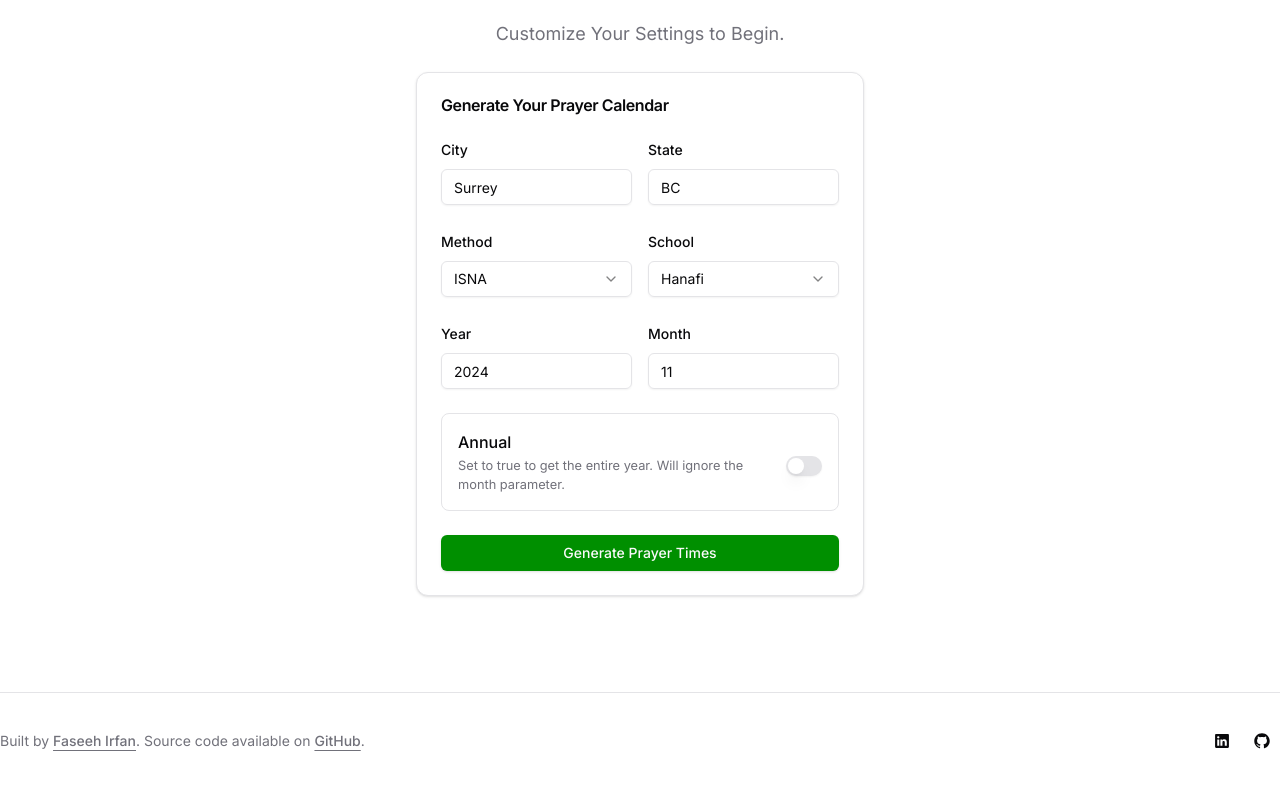
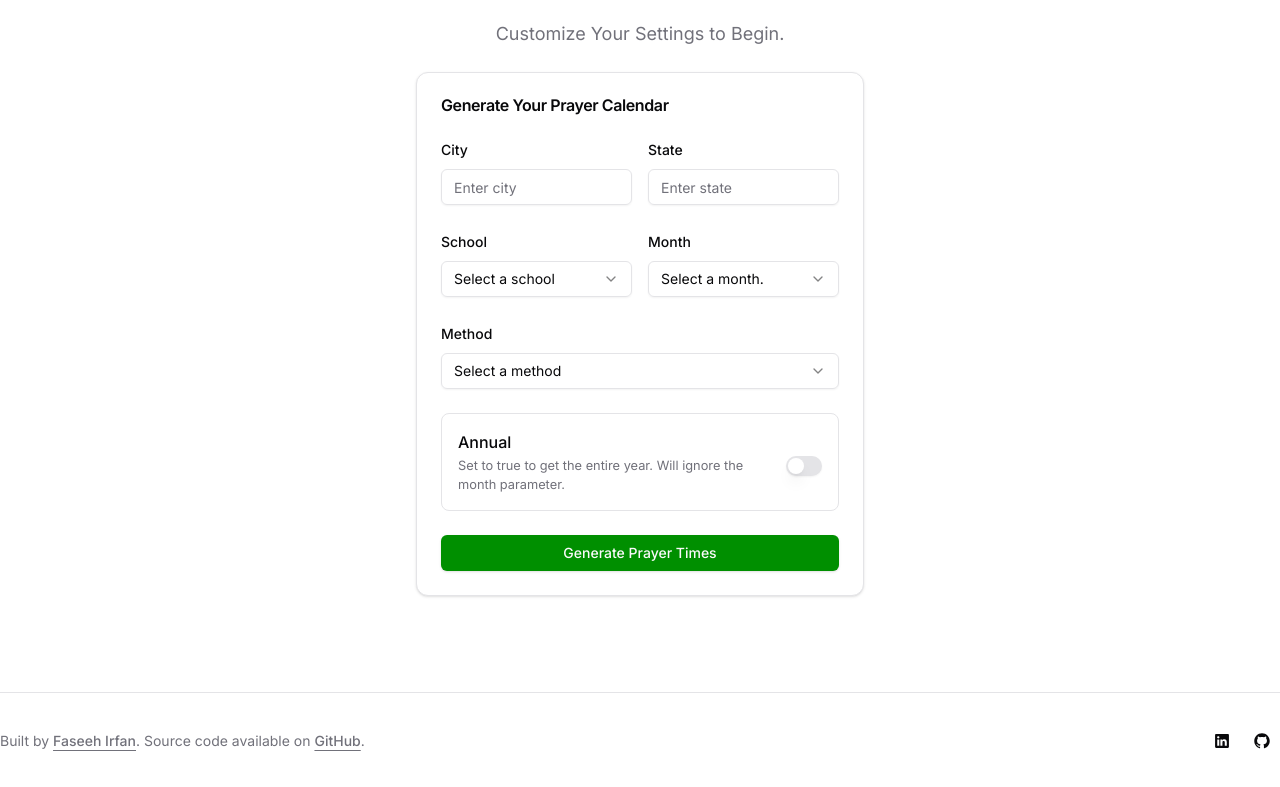
Before and after one commit to faseehirfan/prayerTimes, a Next.js app in the folder prayer-times/: page / in a window 1280 px wide. Shown: the part 1882-2669 px from the top of the page. Built offline with nearby package versions, Linux system fonts and the light colour scheme.

Commit message:
updates: form fields

```diff
--- a/prayer-times/components/prayertimesform.tsx
+++ b/prayer-times/components/prayertimesform.tsx
@@ -24,14 +24,14 @@ import {
 } from "@/components/ui/select";
 import { Switch } from "@/components/ui/switch";
 import { Card, CardContent, CardHeader, CardTitle } from "@/components/ui/card";
+import { METHODS, MONTHS } from "@/lib/constants";
 
 const formSchema = z.object({
   city: z.string().min(1, { message: "City is required" }),
   state: z.string().min(1, { message: "State is required" }),
   method: z.string().min(1, { message: "Method is required" }),
   school: z.string().min(1, { message: "School is required" }),
-  year: z.number().int().min(2000).max(2100),
-  month: z.number().int().min(1).max(12),
+  month: z.string().min(1, { message: "Month is required" }),
   annual: z.boolean(),
 });
 
@@ -41,12 +41,6 @@ export default function PrayerTimesForm() {
   const form = useForm<z.infer<typeof formSchema>>({
     resolver: zodResolver(formSchema),
     defaultValues: {
-      city: "Surrey",
-      state: "BC",
-      method: "2",
-      school: "1",
-      year: 2024,
-      month: 11,
       annual: false,
     },
   });
@@ -96,30 +90,6 @@ export default function PrayerTimesForm() {
               <div className="grid grid-cols-2 gap-4">
                 <FormField
                   control={form.control}
-                  name="method"
-                  render={({ field }) => (
-                    <FormItem>
-                      <FormLabel>Method</FormLabel>
-                      <Select
-                        onValueChange={field.onChange}
-                        defaultValue={field.value}
-                      >
-                        <FormControl>
-                          <SelectTrigger>
-                            <SelectValue placeholder="Select a method" />
-                          </SelectTrigger>
-                        </FormControl>
-                        <SelectContent>
-                          <SelectItem value="2">ISNA</SelectItem>
-                          {/* Add other methods as needed */}
-                        </SelectContent>
-                      </Select>
-                      <FormMessage />
-                    </FormItem>
-                  )}
-                />
-                <FormField
-                  control={form.control}
                   name="school"
                   render={({ field }) => (
                     <FormItem>
@@ -142,39 +112,62 @@ export default function PrayerTimesForm() {
                     </FormItem>
                   )}
                 />
-              </div>
-              <div className="grid grid-cols-2 gap-4">
-                <FormField
-                  control={form.control}
-                  name="year"
-                  render={({ field }) => (
-                    <FormItem>
-                      <FormLabel>Year</FormLabel>
-                      <FormControl>
-                        <Input
-                          type="number"
-                          {...field}
-                          onChange={(e) => field.onChange(+e.target.value)}
-                        />
-                      </FormControl>
-                      <FormMessage />
-                    </FormItem>
-                  )}
-                />
                 <FormField
                   control={form.control}
                   name="month"
                   render={({ field }) => (
                     <FormItem>
                       <FormLabel>Month</FormLabel>
-                      <FormControl>
-                        <Input
-                          type="number"
-                          {...field}
-                          onChange={(e) => field.onChange(+e.target.value)}
-                          disabled={isAnnual}
-                        />
-                      </FormControl>
+                      <Select
+                        disabled={isAnnual}
+                        onValueChange={field.onChange}
+                        defaultValue={field.value}
+                      >
+                        <FormControl>
+                          <SelectTrigger>
+                            <SelectValue placeholder="Select a month." />
+                          </SelectTrigger>
+                        </FormControl>
+                        <SelectContent>
+                          {MONTHS.map((month) => (
+                            <SelectItem key={month.value} value={month.value}>
+                              {month.label}
+                            </SelectItem>
+                          ))}
+                        </SelectContent>
+                      </Select>
+                      <FormMessage />
+                    </FormItem>
+                  )}
+                />
+              </div>
+              <div>
+                <FormField
+                  control={form.control}
+                  name="method"
+                  render={({ field }) => (
+                    <FormItem>
+                      <FormLabel>Method</FormLabel>
+                      <Select
+                        onValueChange={field.onChange}
+                        defaultValue={field.value}
+                      >
+                        <FormControl>
+                          <SelectTrigger>
+                            <SelectValue placeholder="Select a method" />
+                          </SelectTrigger>
+                        </FormControl>
+                        <SelectContent>
+                          {METHODS.map((method) => (
+                            <SelectItem
+                              key={`${method.value}-${method.label}`}
+                              value={method.value}
+                            >
+                              {method.label}
+                            </SelectItem>
+                          ))}
+                        </SelectContent>
+                      </Select>
                       <FormMessage />
                     </FormItem>
                   )}
--- /dev/null
+++ b/prayer-times/lib/constants.ts
@@ -0,0 +1,42 @@
+export const METHODS = [
+  { value: "2", label: "Islamic Society of North America (ISNA)" },
+  { value: "3", label: "Muslim World League" },
+  { value: "0", label: "Jafari / Shia Ithna-Ashari" },
+  { value: "1", label: "University of Islamic Sciences, Karachi" },
+  { value: "4", label: "Umm Al-Qura University, Makkah" },
+  { value: "5", label: "Egyptian General Authority of Survey" },
+  { value: "7", label: "Institute of Geophysics, University of Tehran" },
+  { value: "8", label: "Gulf Region" },
+  { value: "9", label: "Kuwait" },
+  { value: "10", label: "Qatar" },
+  { value: "12", label: "MUIS, Singapore OR UOIF, France" },
+  { value: "13", label: "Diyanet İşleri Başkanlığı, Turkey" },
+  { value: "14", label: "Spiritual Administration of Muslims of Russia" },
+  { value: "15", label: "Moonsighting Committee Worldwide" },
+  { value: "16", label: "Dubai (experimental)" },
+  { value: "17", label: "Jabatan Kemajuan Islam Malaysia (JAKIM)" },
+  { value: "18", label: "Tunisia" },
+  { value: "19", label: "Algeria" },
+  { value: "20", label: "KEMENAG - Indonesia" },
+  { value: "21", label: "Morocco" },
+  { value: "22", label: "Comunidade Islamica de Lisboa" },
+  {
+    value: "23",
+    label: "Ministry of Awqaf, Jordan",
+  },
+];
+
+export const MONTHS = [
+  { value: "1", label: "January" },
+  { value: "2", label: "February" },
+  { value: "3", label: "March" },
+  { value: "4", label: "April" },
+  { value: "5", label: "May" },
+  { value: "6", label: "June" },
+  { value: "7", label: "July" },
+  { value: "8", label: "August" },
+  { value: "9", label: "September" },
+  { value: "10", label: "October" },
+  { value: "11", label: "November" },
+  { value: "12", label: "December" },
+];
```
